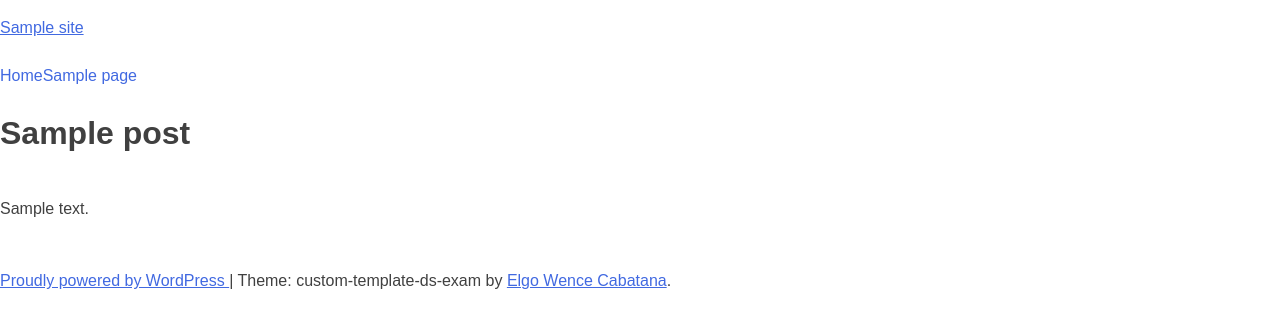
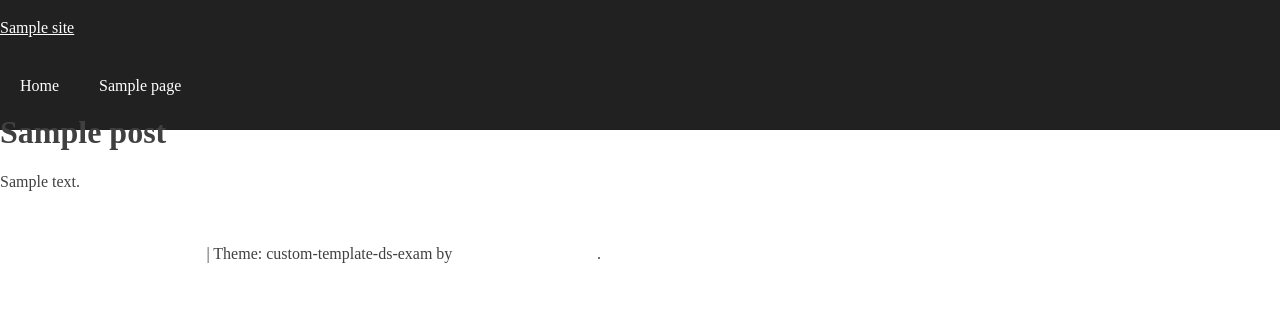
Before and after one commit to NinjaGo21/ds-exam, a WordPress theme: template ds-exam-master/Preview/custom-template-ds-exam/page.php in a window 1280 px wide. Shown: the top 328 px of the page. Run offline with PHP 8.4 and a stand-in for WordPress, Linux system fonts and the light colour scheme; the site name, menu and one post (Sample post) are stand-ins, and other content is empty; some libraries are stand-ins or nearby versions.

Commit message:
update style.css

```diff
--- a/ds-exam-master/Preview/custom-template-ds-exam/style.css
+++ b/ds-exam-master/Preview/custom-template-ds-exam/style.css
@@ -614,15 +614,15 @@
 ## Links
 --------------------------------------------------------------*/
 a {
-	color: royalblue;
+	color: #fff;
 }
 
 a:visited {
-	color: purple;
+	color: #fff;
 }
 
 a:hover, a:focus, a:active {
-	color: midnightblue;
+	color: #fff;
 }
 
 a:focus {
@@ -983,3 +983,74 @@
 .gallery-caption {
 	display: block;
 }
+/* ---------------------  additional theme style */
+body{
+	font-family: Poppins;
+	margin: 0;
+}
+.wrapper{
+	width: 100%;
+	max-width: 1180px;
+	padding: 0 10px;
+	margin: 0 auto;
+}
+h1.logo{
+	background-image: url(images/thumb_1.png);
+	background-repeat: no-repeat;
+	width: 219px;
+	height: 54px;
+	text-indent: -10000px;
+	float: left;
+	margin-bottom: unset;
+	margin-top: 7px;
+}
+header{
+	background-color: #212121;
+	height: 65px;
+	max-height: 65px;
+}
+header nav{
+	float: right;
+}
+header nav h2{
+	text-indent: -10000px;
+	height: 0;
+	margin: 0;
+}
+header nav li{
+	float: left;
+	list-style-type: none;
+	margin: 10px 20px;
+}
+header nav li span{
+	text-decoration: none;
+	color: #fff;
+	font-size: 18px;
+}
+header nav li a{
+	text-decoration: none;
+	color: #fff;
+}
+
+#feature{
+	margin-top: 100px;
+	text-align: center;
+}
+#feature ul{
+	padding: 0;
+}
+#feature li{
+	float: left;
+	width: 23%;
+	margin: 1%;
+	list-style-type: none;
+}
+#feature li img{
+	width: 100%;
+	margin-bottom:10px;
+}
+#feature li a{
+	color: #333;
+	text-decoration: none;
+	float: left;
+}
```
